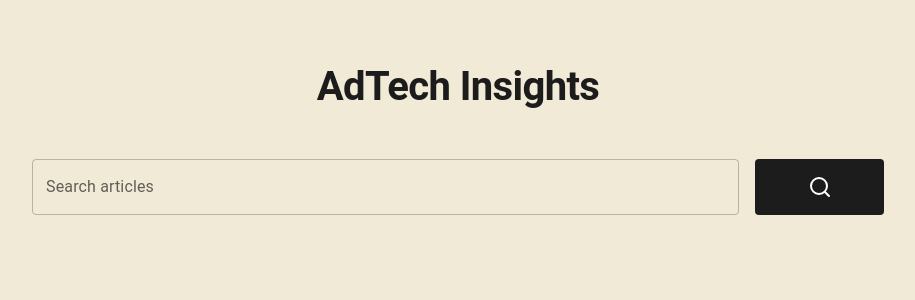
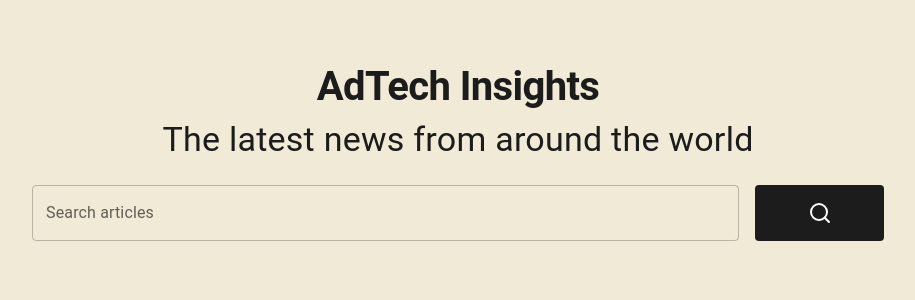
Before and after one commit to rsolomonjr/fin-dashboard, a Next.js app: page / in a window 1280 px wide. Shown: the top 300 px of the page, without its empty margins (182-1097 px from the left). Built offline with nearby package versions, Linux system fonts and the light colour scheme.

Commit message:
subtitle and meta title update

```diff
--- a/pages/_app.js
+++ b/pages/_app.js
@@ -19,7 +19,7 @@ export default function MyApp(props) {
   return (
     <React.Fragment>
       <Head>
-        <title>Financial News Search</title>
+        <title>Ad Tech News Search</title>
         <meta name="viewport" content="minimum-scale=1, initial-scale=1, width=device-width" />
       </Head>
       <ThemeProvider theme={theme}>
--- a/pages/index.js
+++ b/pages/index.js
@@ -65,8 +65,12 @@ const Home = () => {
     <ThemeProvider theme={theme}>
     <Container maxWidth="md" sx={{ py: 8 }}>
       <Typography variant="h1" component="h1" gutterBottom align="center"
-                  sx={{ mb: 6, color: 'primary.main' }}>
+                  sx={{ mb: 1, color: 'primary.main' }}>
         AdTech Insights
+      </Typography>
+      <Typography variant="h4" component="h4" gutterBottom align="center"
+                  sx={{ mb: 3, color: 'primary.main' }}>
+        The latest news from around the world
       </Typography>
 
       <Grid container spacing={2} alignItems="center" sx={{ mb: 6 }}>
```
